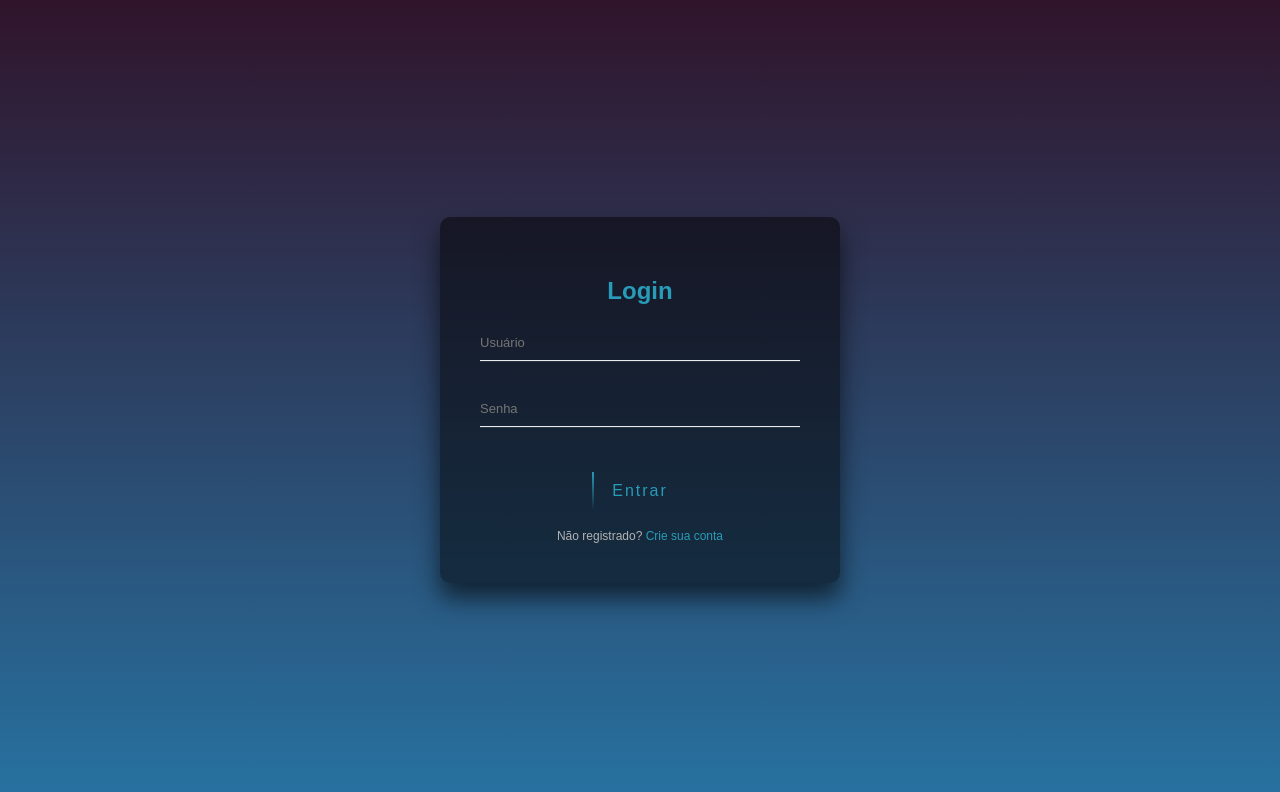
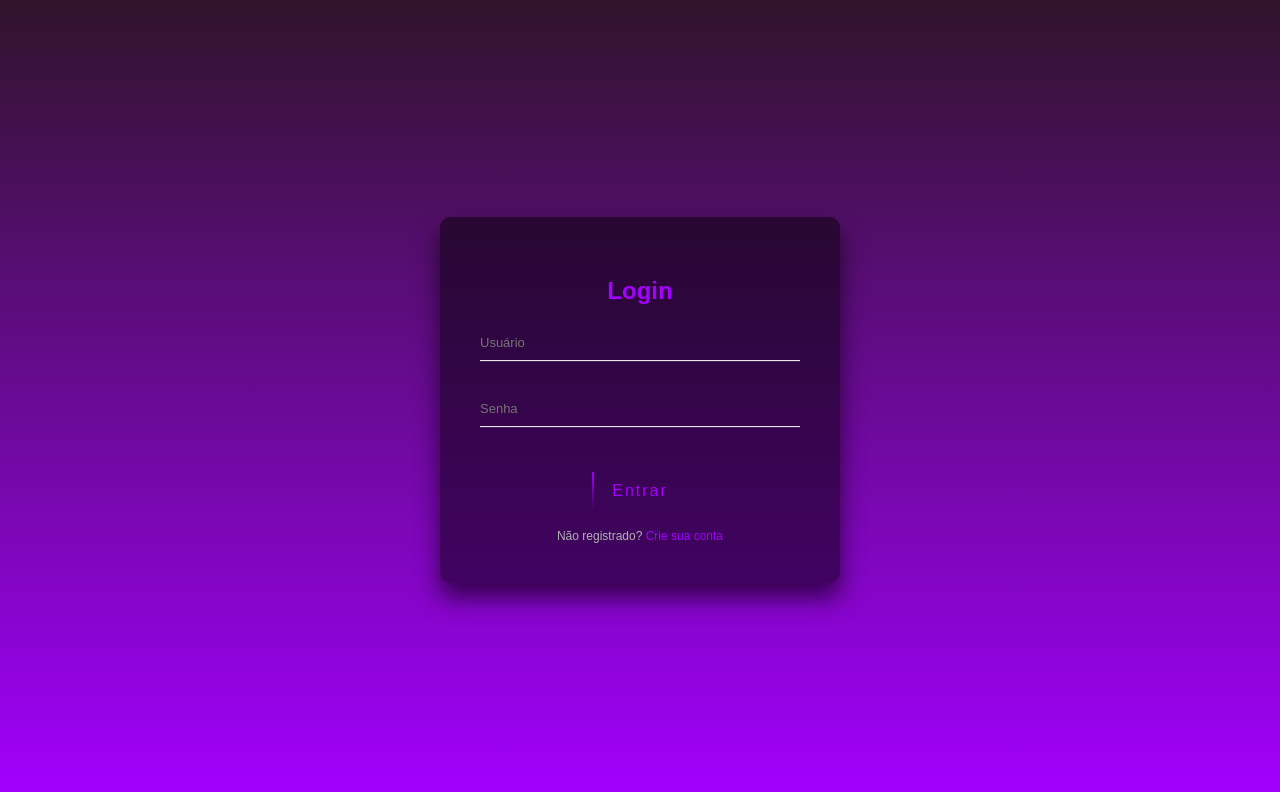
Before and after one commit to WendrilXX/Rep-de-paginas, a plain HTML site: page login2/index.html in a window 1280 px wide. Drawn offline with nearby package versions, Linux system fonts and the light colour scheme.

Commit message:
change in colors

```diff
--- a/login2/styles.css
+++ b/login2/styles.css
@@ -6,7 +6,7 @@ body{
  margin:0;
  padding:0;
  font-family: sans-serif;
- background: linear-gradient(#30142b, #2772a1);
+ background: linear-gradient(#30142b, #A300FF);
 }
 .login-page {
   width: 400px;
@@ -41,7 +41,7 @@ body{
 
 }
 h2{
- color:#289bb8;
+ color:#A300FF;
 }
 
 
@@ -51,7 +51,7 @@ h2{
   font-size: 12px;
 }
 .form .message a {
-  color: #289bb8;
+  color: #A300FF;
   text-decoration: none;
 }
 .form .register-form {
@@ -61,7 +61,7 @@ h2{
   position: relative;
   display: inline-block;
   padding: 10px 20px;
-  color: #289bb8;
+  color: #A300FF;
   font-size: 16px;
   text-decoration: none;
   overflow: hidden;
@@ -70,13 +70,13 @@ h2{
   letter-spacing: 2px
 }
 .btn:hover {
-  background: #289bb8;
+  background: #A300FF;
   color: #fff;
   border-radius: 5px;
-  box-shadow: 0 0 5px #289bb8,
-              0 0 25px #289bb8,
-              0 0 50px #289bb8,
-              0 0 100px #289bb8;
+  box-shadow: 0 0 5px #A300FF,
+              0 0 25px #A300FF,
+              0 0 50px #A300FF,
+              0 0 100px #A300FF;
 }
 
 .btn span {
@@ -89,7 +89,7 @@ h2{
   left: -100%;
   width: 100%;
   height: 2px;
-  background: linear-gradient(90deg, transparent, #289bb8);
+  background: linear-gradient(90deg, transparent, #A300FF);
   animation: btn-anim1 1s linear infinite;
 }
 
@@ -107,7 +107,7 @@ h2{
   right: 0;
   width: 2px;
   height: 100%;
-  background: linear-gradient(180deg, transparent, #289bb8);
+  background: linear-gradient(180deg, transparent, #A300FF);
   animation: btn-anim2 1s linear infinite;
   animation-delay: .25s
 }
@@ -126,7 +126,7 @@ h2{
   right: -100%;
   width: 100%;
   height: 2px;
-  background: linear-gradient(270deg, transparent, #289bb8);
+  background: linear-gradient(270deg, transparent, #A300FF);
   animation: btn-anim3 1s linear infinite;
   animation-delay: .5s
 }
@@ -145,7 +145,7 @@ h2{
   left: 0;
   width: 2px;
   height: 100%;
-  background: linear-gradient(360deg, transparent, #289bb8);
+  background: linear-gradient(360deg, transparent, #A300FF);
   animation: btn-anim4 1s linear infinite;
   animation-delay: .75s
 }
```
